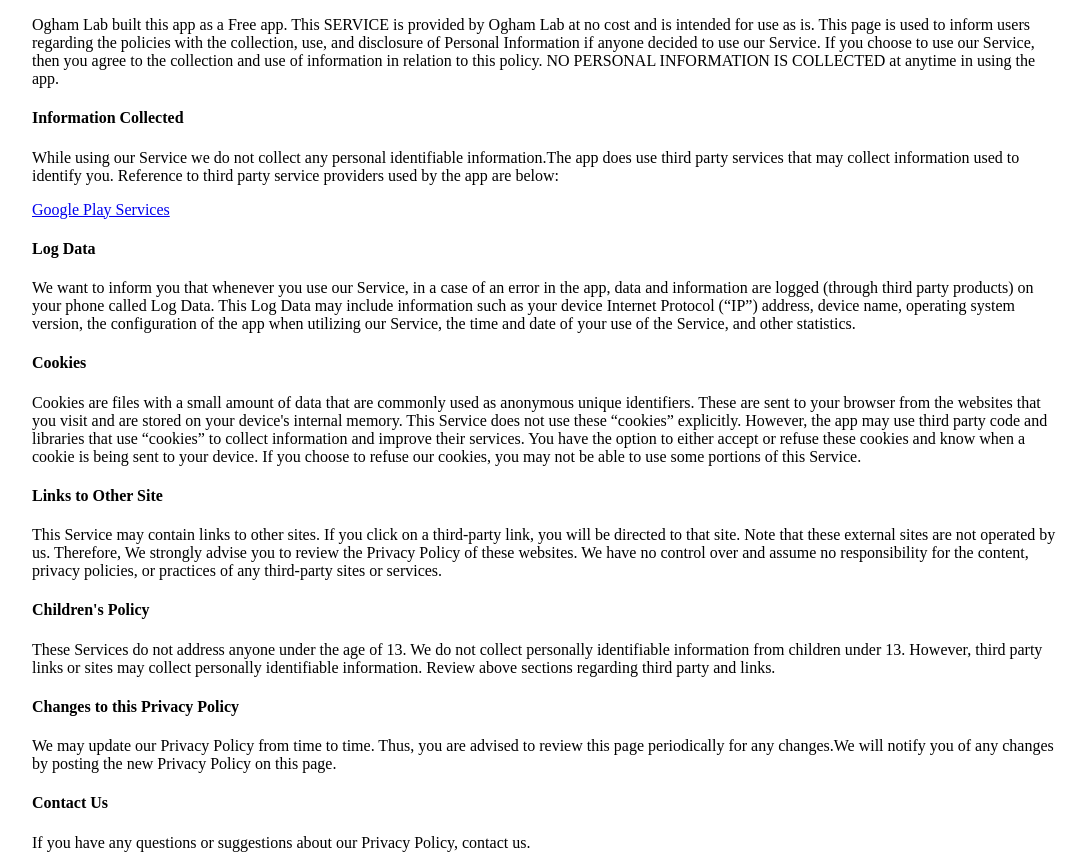
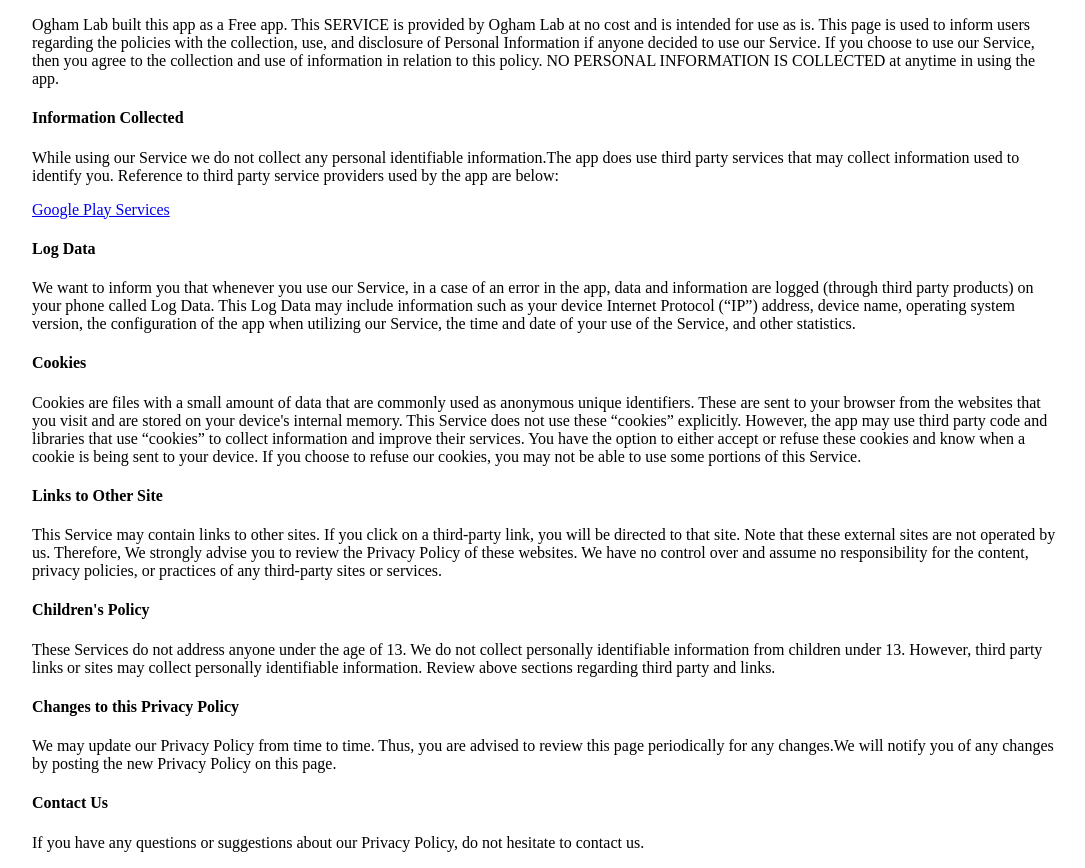
Before and after one commit to OghamLab/privacypolicy, a plain HTML site: page index.html in a window 1280 px wide. Shown: the whole page, without its empty margins (96-1181 px from the left). Drawn offline with Linux system fonts and the light colour scheme.

Commit message:
update contact us

```diff
--- a/index.html
+++ b/index.html
@@ -90,7 +90,7 @@ Contact Us
 </h4>
 
 <P>
-If you have any questions or suggestions about our Privacy Policy, contact us.
+If you have any questions or suggestions about our Privacy Policy, do not hesitate to contact us.
 
 </P>
 
```
